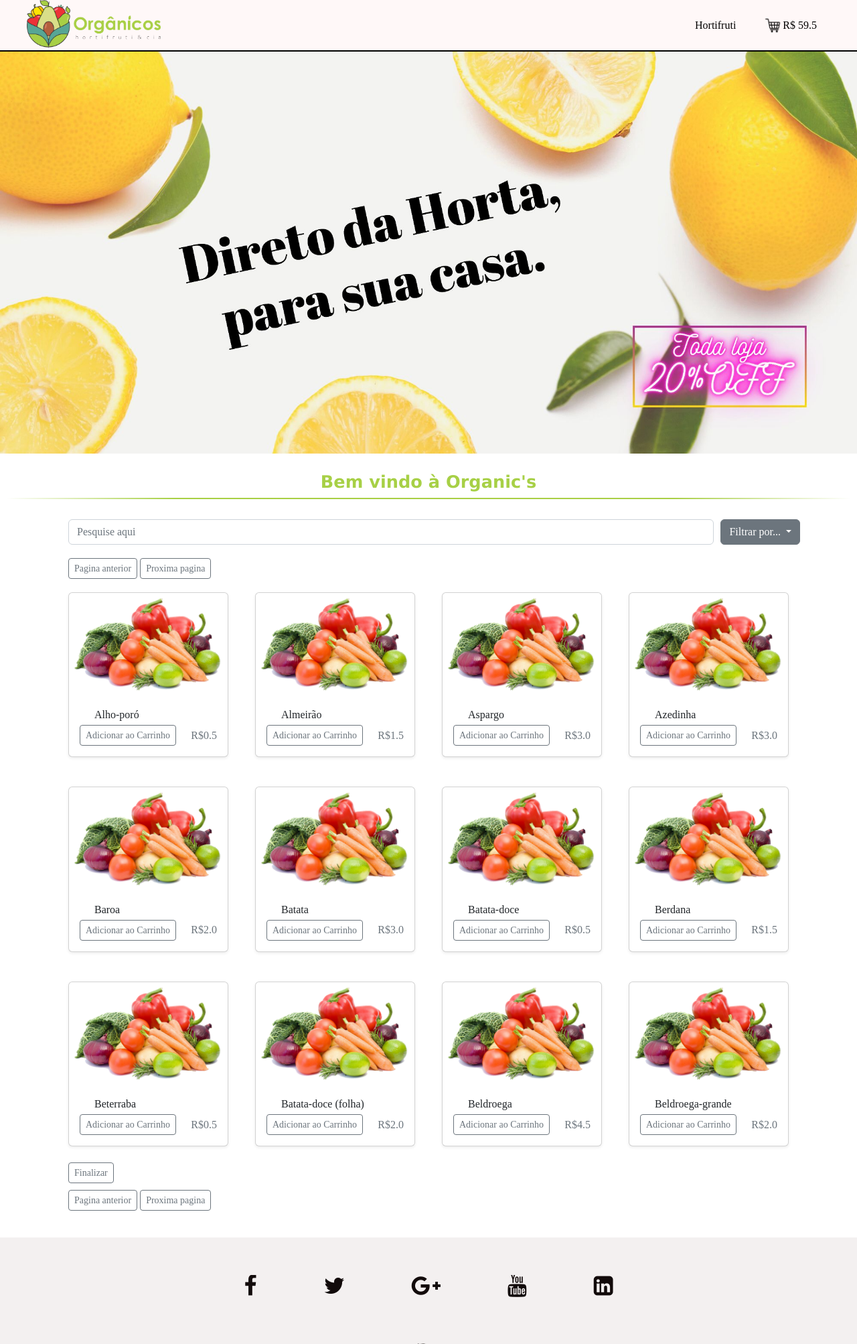
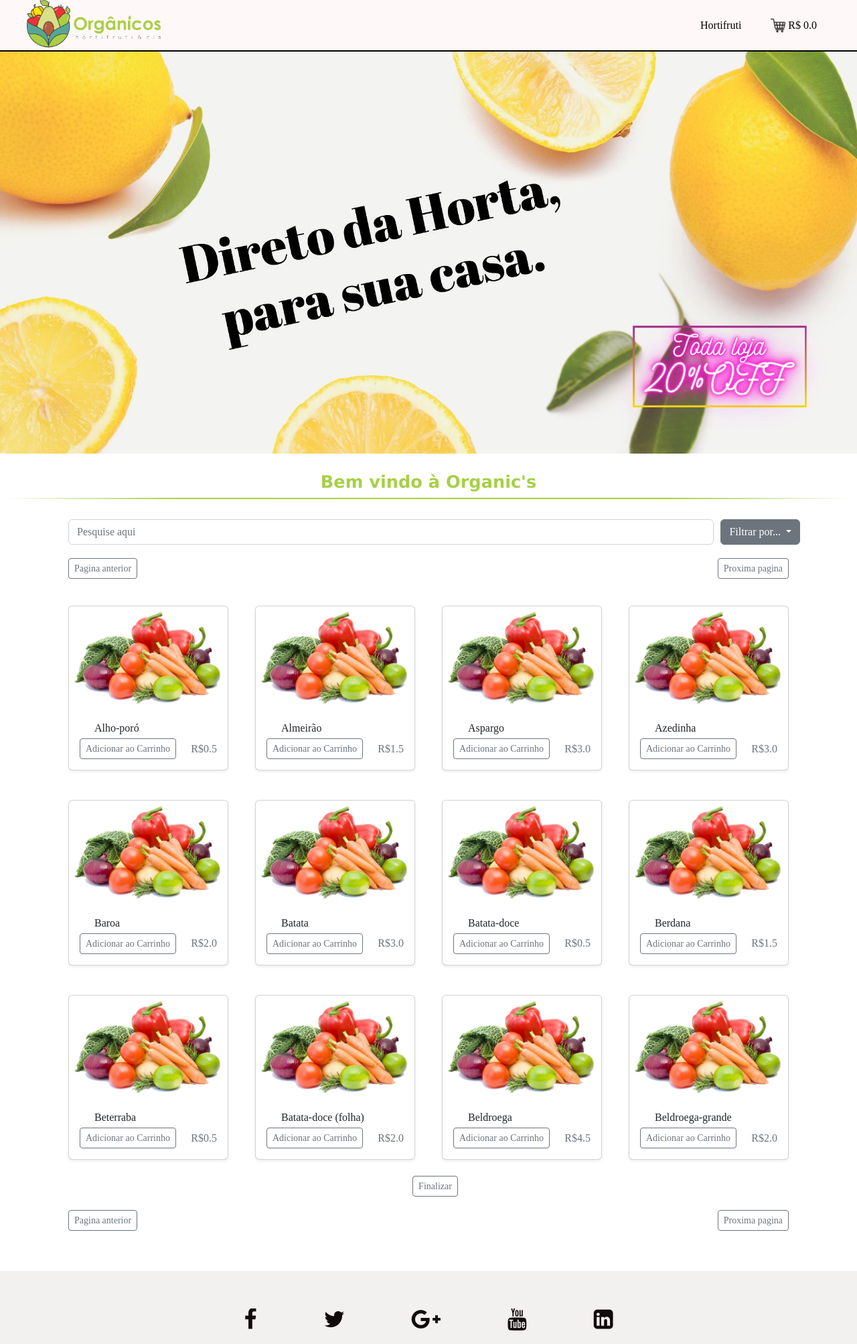
Before and after one commit to Lucahosilva/loja_Organicos-squad-07, a Flask app: page /hortifruti/1 in a window 1280 px wide. Shown: the top 2006 px of the page at 67% size. Run offline with Flask 2, Linux system fonts and the light colour scheme.

Commit message:
ajustes CSS

```diff
--- a/cart.csv
+++ b/cart.csv
@@ -1,11 +1 @@
 Produto,valor,Quantidade,total
-Alho-poró,0.5,5,2.5
-Batata,3.0,2,6.0
-Beldroega,4.5,2,9.0
-Cará,1.0,1,1.0
-Brócolis,3.5,3,10.5
-Cebola,1.0,14,13.0
-Cará-moela,4.5,1,4.5
-Chalota,2.5,1,2.5
-Chia,3.0,2,6.0
-Castanheiro-do-mato,3.5,1,3.5
--- a/static/estilos.css
+++ b/static/estilos.css
@@ -42,6 +42,11 @@ q:before, q:after {
 	content: none;
 }
 
+.pesquisa-null{
+  display: flex;
+  flex-direction: column;
+  align-items: center;
+}
 
 .catalogo{
     display:flex;
@@ -531,7 +536,6 @@ footer  {
 
 .body-vendas{
   margin-top:20px;
-  background:#eee;
 }
 
 .nav-vendas{
@@ -540,9 +544,8 @@ footer  {
 }
 
 .h1-pesquisa-null{
-  position: absolute;
   font-size: 400%;
-  transform: translateX(40px) translateY(330px);
+  margin: 50px;
 }
 
 .pesquisa-null_main{
@@ -555,7 +558,9 @@ footer  {
 }
 
 .btn-pag{
-  margin-left: 20px;
+  margin: 20px;
+  display: flex;
+  justify-content: space-between;
 }
 
 .dropdown-toggle{
@@ -564,6 +569,7 @@ footer  {
 
 .btn-finalizar{
   margin-left: 20px;
+  text-align: center;
   margin-bottom: 10px;
 }
 
--- a/templates/Checkout.html
+++ b/templates/Checkout.html
@@ -1,7 +1,6 @@
 {% extends "base_vendas.html" %}
     {% block content %}
       <div class="body-vendas">
-        <h2>Organico's</h2>
         <div class="container px-3 my-5 clearfix">
           <!-- Shopping cart table -->
           <div class="card">
```
Also changed, not shown: templates/pesquisa_null.html (+2 -7 lines).
